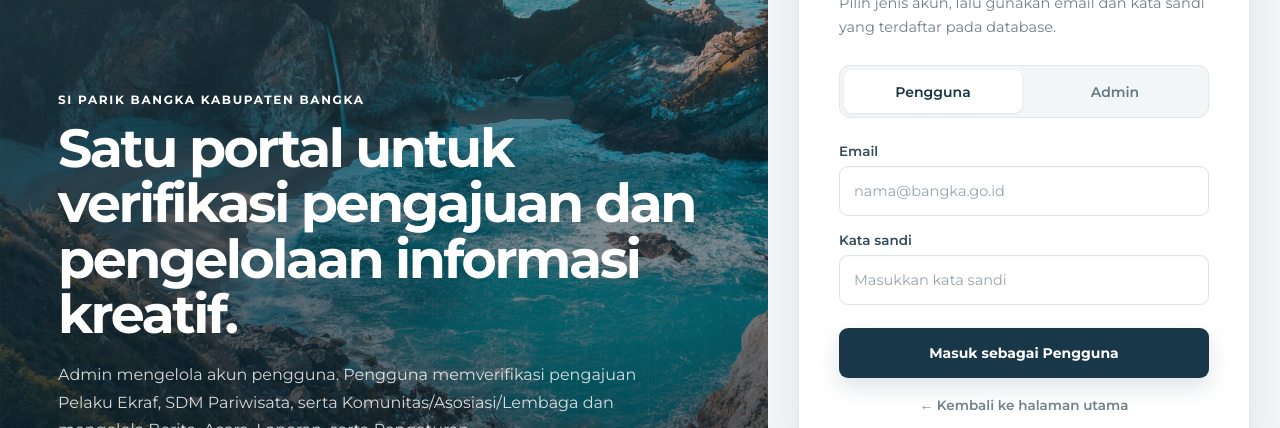
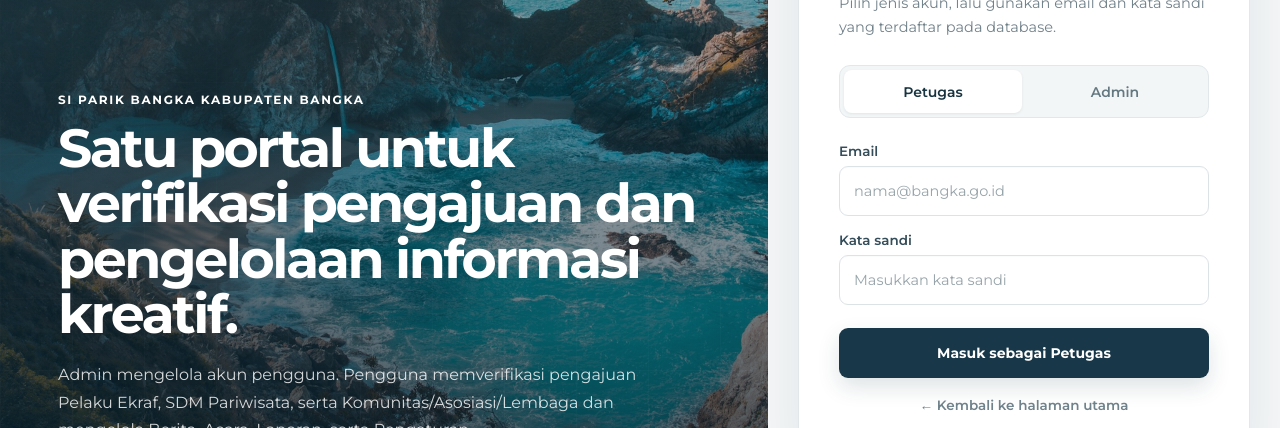
Before and after one commit to Team-App-Dinas-Pariwisata/dinas_pariwisata_kabupaten_bangka_web, a Next.js app: page /petugas in a window 1280 px wide. Shown: the part 278-706 px from the top of the page. Built offline with nearby package versions, Linux system fonts and the light colour scheme; no server answers.

Commit message:
Ubah text pengguna menjadi petugas di halaman login petugas

```diff
--- a/components/portal/LoginForm.tsx
+++ b/components/portal/LoginForm.tsx
@@ -42,7 +42,7 @@ export function LoginForm() {
       <p className="auth-copy">Pilih jenis akun, lalu gunakan email dan kata sandi yang terdaftar pada database.</p>
 
       <div className="auth-role-tabs" role="tablist" aria-label="Jenis akun">
-        <button type="button" className={role === "pengguna" ? "active" : ""} onClick={() => setRole("pengguna")}>Pengguna</button>
+        <button type="button" className={role === "pengguna" ? "active" : ""} onClick={() => setRole("pengguna")}>Petugas</button>
         <button type="button" className={role === "admin" ? "active" : ""} onClick={() => setRole("admin")}>Admin</button>
       </div>
 
@@ -50,7 +50,7 @@ export function LoginForm() {
       <label className="auth-field"><span>Kata sandi</span><input type="password" autoComplete="current-password" value={password} onChange={(e) => setPassword(e.target.value)} placeholder="Masukkan kata sandi" required /></label>
 
       {error && <div className="auth-error">{error}</div>}
-      <button className="auth-submit" type="submit" disabled={loading}>{loading ? <InlineLoader label="Memeriksa..." compact /> : `Masuk sebagai ${role === "admin" ? "Admin" : "Pengguna"}`}</button>
+      <button className="auth-submit" type="submit" disabled={loading}>{loading ? <InlineLoader label="Memeriksa..." compact /> : `Masuk sebagai ${role === "admin" ? "Admin" : "Petugas"}`}</button>
       <Link className="auth-home-link" href="/">← Kembali ke halaman utama</Link>
     </form>
   );
--- a/components/portal/PortalShell.tsx
+++ b/components/portal/PortalShell.tsx
@@ -46,7 +46,7 @@ const userMenu: MenuItem[] = [
 
 const adminMenu: MenuItem[] = [
   { key: "pengguna", href: "/admin/pengguna", label: "Kelola Pengguna", icon: "users" },
-  { key: "whatsapp", href: "/admin/whatsapp", label: "WhatsApp FlazHost", icon: "whatsapp" },
+  // { key: "whatsapp", href: "/admin/whatsapp", label: "WhatsApp FlazHost", icon: "whatsapp" },
 ];
 
 export function PortalShell({ children, role, userName }: Props) {
```
